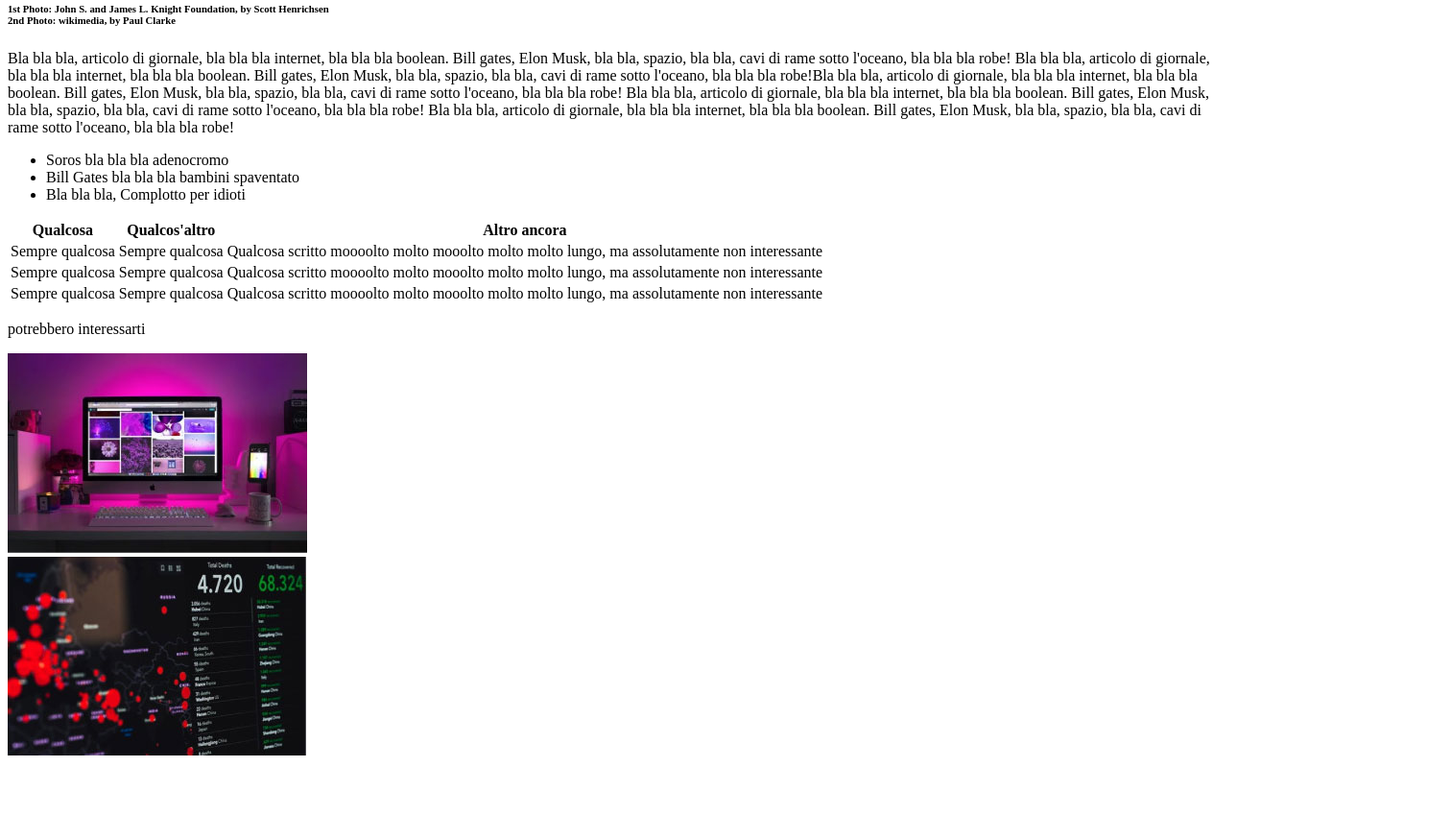
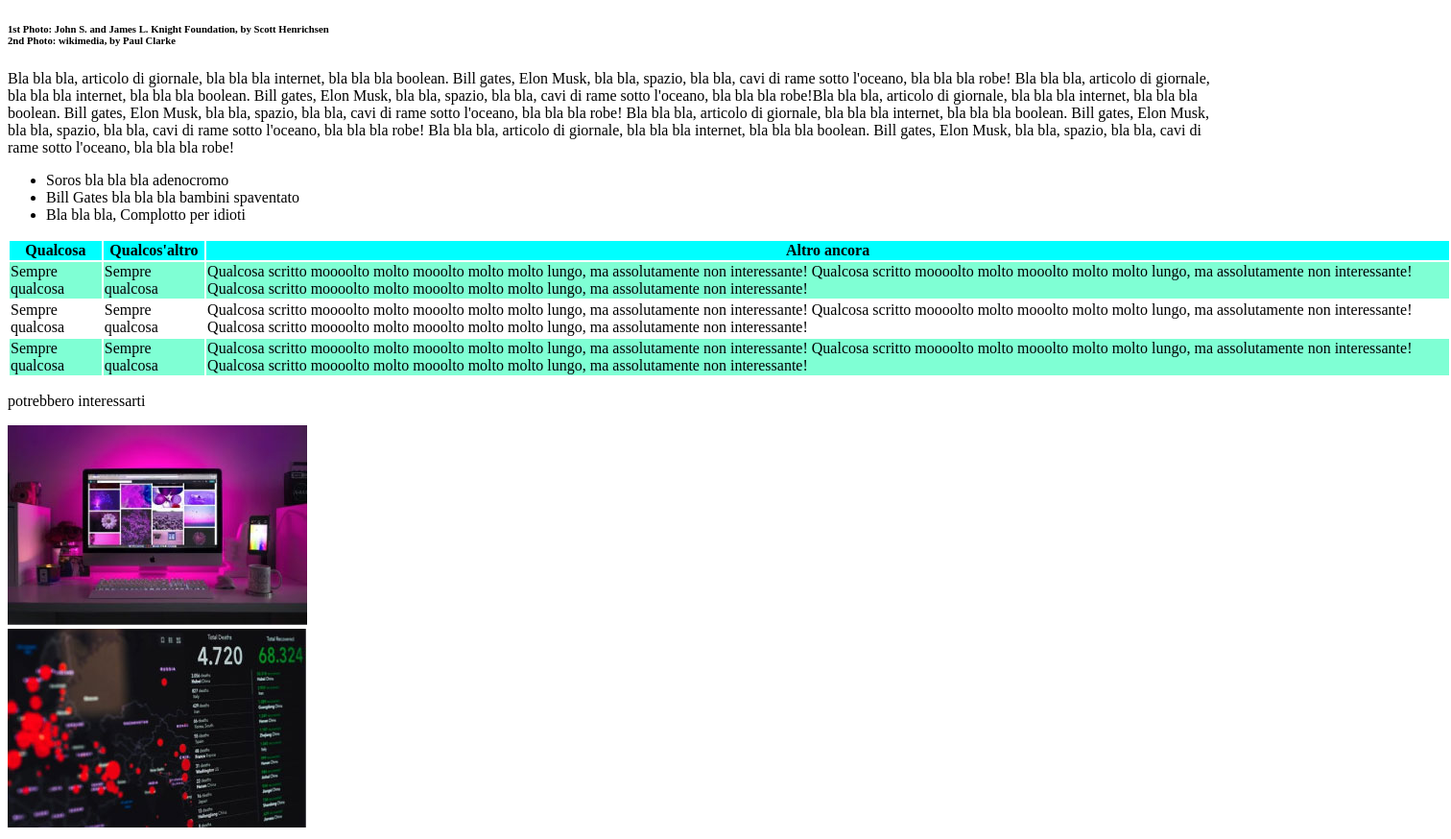
Before and after one commit to LeonardoFilesi/html-css-booleaner, a plain HTML site: page index.html in a window 1280 px wide. Shown: the part 696-1570 px from the top of the page at 96% size, 1512 px wide, since content can reach past the window. Before the commit the page ends 1495 px from the top, so only its background shows below. Drawn offline with Linux system fonts and the light colour scheme.

Commit message:
finalmente smanetto con css

```diff
--- a/css/style.css
+++ b/css/style.css
@@ -3,5 +3,15 @@ body {background-color:white;}
 .logo-pattern {
                 background-image: image();
                 background-color: aqua;
-                height: 4rem;
+                width: 10rem;
+                margin-top: 3rem;
                 }
+
+.table {
+        width: 94rem;
+
+        }
+
+.table-titles {background-color: aqua;}
+
+.colored-table {background-color: aquamarine;}
--- a/index.html
+++ b/index.html
@@ -42,31 +42,31 @@
             <!--end of list-->
 
             <!--tab section-->
-                <table>
-                    <thead class="table titles">
-                        <tr>
+                <table class="table">
+                    <thead>
+                        <tr class="table-titles">
                             <th>Qualcosa</th>
                             <th>Qualcos'altro</th>
                             <th>Altro ancora</th>
                         </tr>
                     </thead>
                     <tbody>
-                        <tr class="colored table">
+                        <tr class="colored-table">
                             <td>Sempre qualcosa</td>
                             <td>Sempre qualcosa</td>
-                            <td>Qualcosa scritto moooolto molto mooolto molto molto lungo, ma assolutamente non interessante</td>
+                            <td>Qualcosa scritto moooolto molto mooolto molto molto lungo, ma assolutamente non interessante! Qualcosa scritto moooolto molto mooolto molto molto lungo, ma assolutamente non interessante! Qualcosa scritto moooolto molto mooolto molto molto lungo, ma assolutamente non interessante!</td>
                         </tr>
 
                         <tr>
                             <td>Sempre qualcosa</td>
                             <td>Sempre qualcosa</td>
-                            <td>Qualcosa scritto moooolto molto mooolto molto molto lungo, ma assolutamente non interessante</td>
+                            <td>Qualcosa scritto moooolto molto mooolto molto molto lungo, ma assolutamente non interessante! Qualcosa scritto moooolto molto mooolto molto molto lungo, ma assolutamente non interessante! Qualcosa scritto moooolto molto mooolto molto molto lungo, ma assolutamente non interessante!</td>
                         </tr>
 
-                        <tr class="colored table">
+                        <tr class="colored-table">
                             <td>Sempre qualcosa</td>
                             <td>Sempre qualcosa</td>
-                            <td>Qualcosa scritto moooolto molto mooolto molto molto lungo, ma assolutamente non interessante</td>
+                            <td>Qualcosa scritto moooolto molto mooolto molto molto lungo, ma assolutamente non interessante! Qualcosa scritto moooolto molto mooolto molto molto lungo, ma assolutamente non interessante! Qualcosa scritto moooolto molto mooolto molto molto lungo, ma assolutamente non interessante!</td>
                         </tr>
                     </tbody>
                 </table>
```
